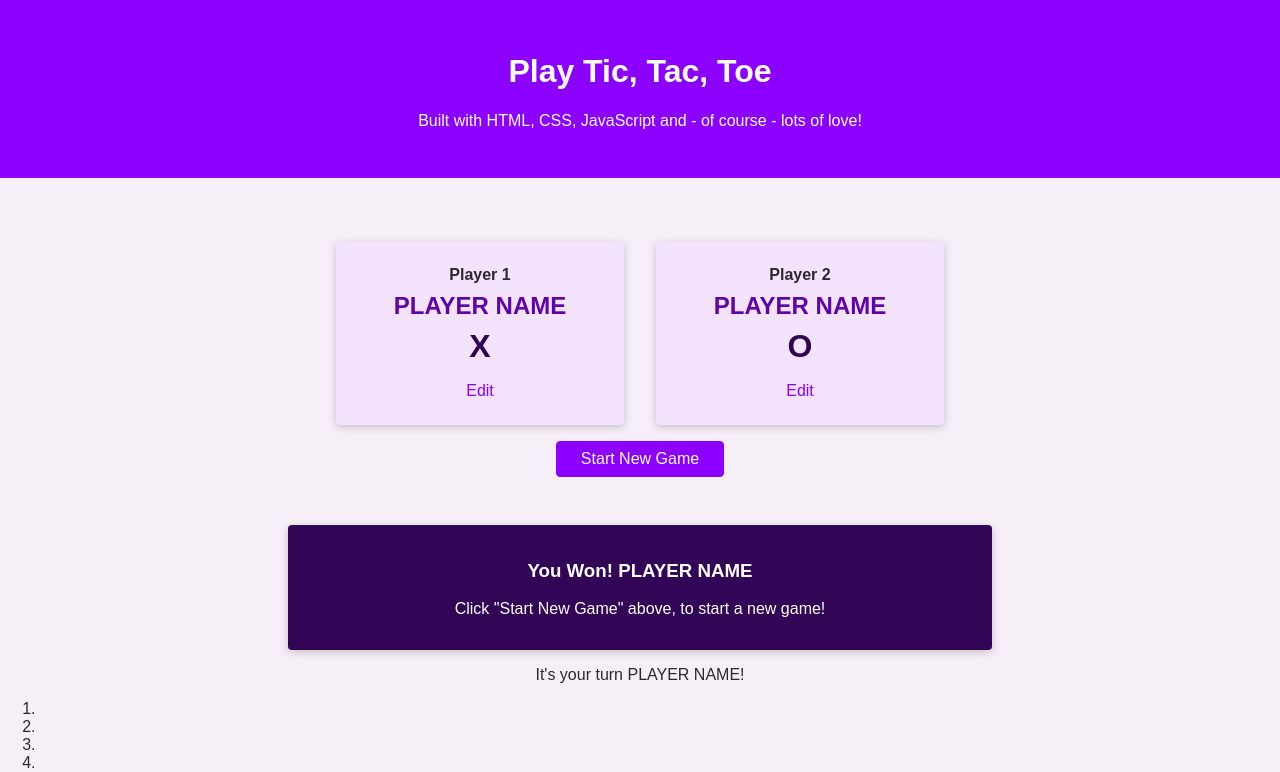
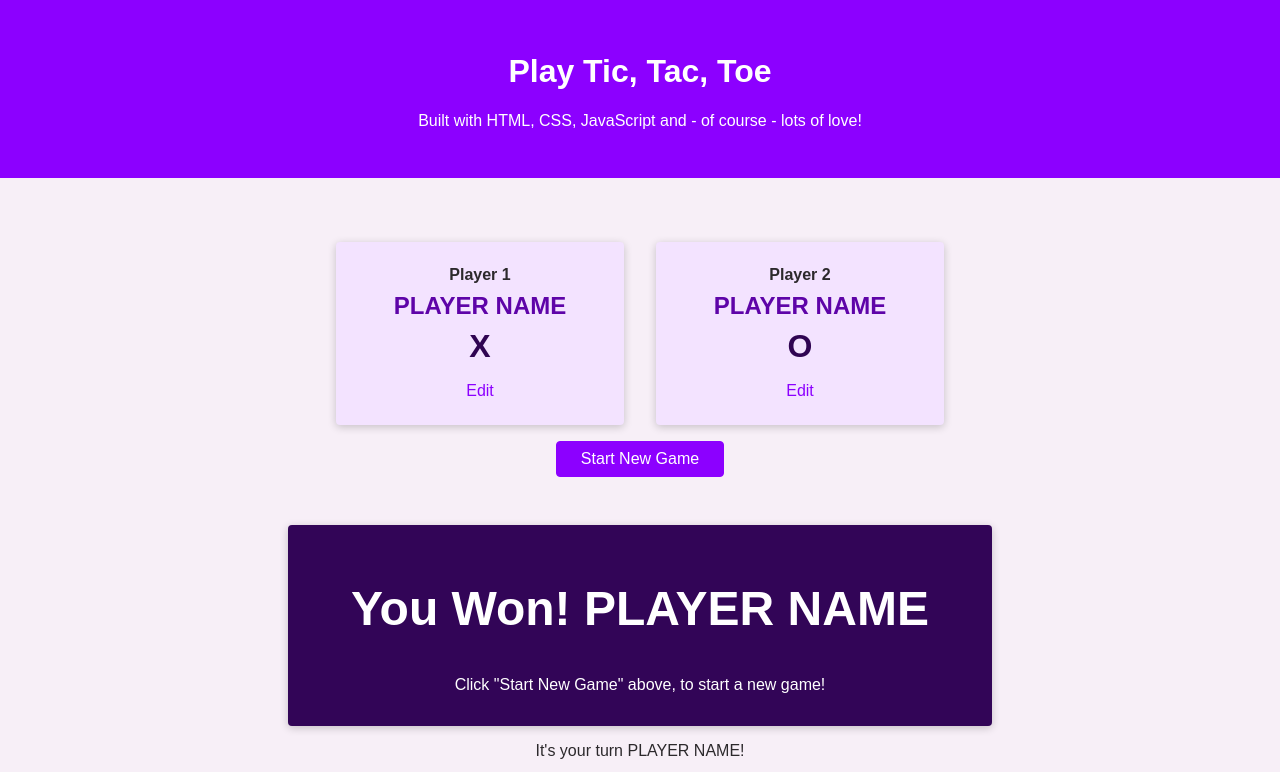
Before and after one commit to jubayerasif/Tic-Tac-Toe, a plain HTML site: page index.html in a window 1280 px wide. Shown: the top 772 px of the page. Drawn offline with Linux system fonts and the light colour scheme.

Commit message:
Updating

```diff
--- a/assets/css/game.css
+++ b/assets/css/game.css
@@ -19,3 +19,9 @@
   -ms-border-radius: 4px;
   -o-border-radius: 4px;
 }
+
+#game-over h2{
+    font-size: 3rem;
+
+    /* video at 4:00 */
+}
--- a/index.html
+++ b/index.html
@@ -66,7 +66,7 @@
 
     <section id="active-game">
       <article id="game-over">
-        <h3>You Won! <span id="winner-name">PLAYER NAME</span></h3>
+        <h2>You Won! <span id="winner-name">PLAYER NAME</span></h2>
         <p>Click "Start New Game" above, to start a new game!</p>
       </article>
       <p>It's your turn <span id="acitve-player-name">PLAYER NAME</span>!</p>
```
